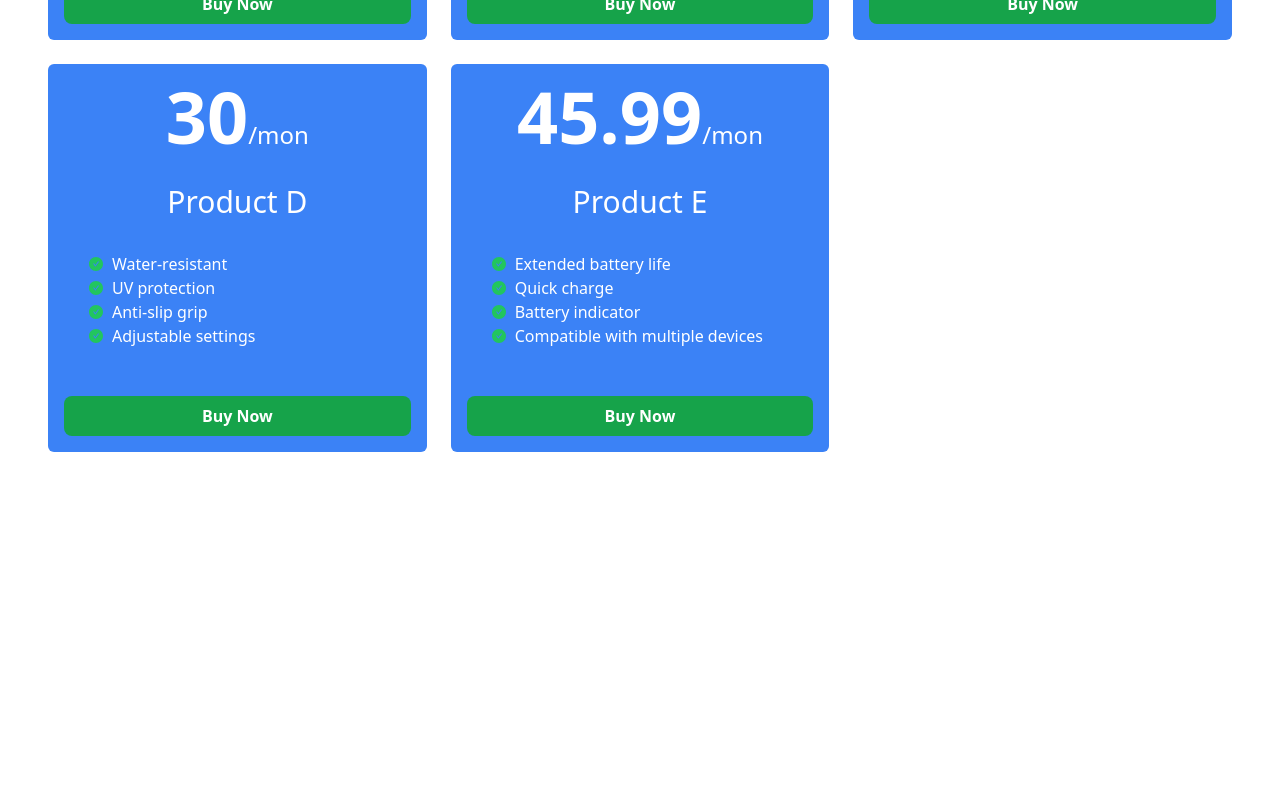
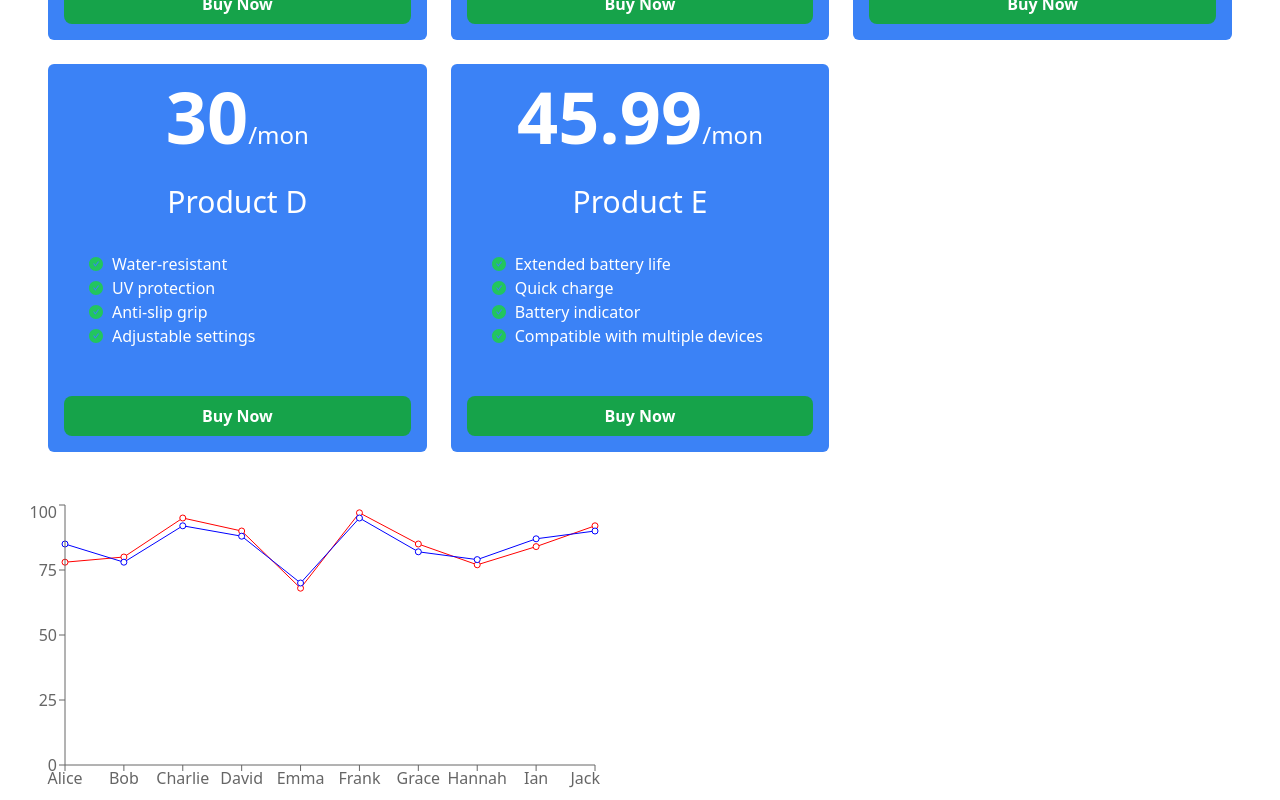
Before and after one commit to Imamasharmeen/price-option-project, a React (Vite) app: page / in a window 1280 px wide. Shown: the part 596-1396 px from the top of the page. Before the commit the page ends 1096 px from the top, so only its background shows below. Built offline with nearby package versions, Linux system fonts and the light colour scheme.

Commit message:
Used Rechart to draw a Linechart

```diff
--- a/package.json
+++ b/package.json
@@ -13,7 +13,8 @@
     "prop-types": "^15.8.1",
     "react": "^18.3.1",
     "react-dom": "^18.3.1",
-    "react-icons": "^5.3.0"
+    "react-icons": "^5.3.0",
+    "recharts": "^2.13.0"
   },
   "devDependencies": {
     "@eslint/js": "^9.13.0",
--- a/src/App.jsx
+++ b/src/App.jsx
@@ -1,4 +1,5 @@
 
+import LineChart from './components/LineChart/LineChart'
 import NavBar from './components/NavBer/Navber'
 import PriceOptions from './components/PriceOptions/PriceOptions'
 
@@ -7,6 +8,7 @@
     <div>
       <NavBar></NavBar>
       <PriceOptions></PriceOptions>
+      <LineChart></LineChart>
     </div>
   )
 }
--- /dev/null
+++ b/src/components/LineChart/LineChart.jsx
@@ -0,0 +1,27 @@
+import { LineChart as LChart, Line, XAxis, YAxis } from 'recharts';
+
+export default function LineChart() {
+    const subjectMarksData = [
+        { id: 1, name: 'Alice', physics: 85, chemistry: 90, math: 78 },
+        { id: 2, name: 'Bob', physics: 78, chemistry: 85, math: 80 },
+        { id: 3, name: 'Charlie', physics: 92, chemistry: 88, math: 95 },
+        { id: 4, name: 'David', physics: 88, chemistry: 84, math: 90 },
+        { id: 5, name: 'Emma', physics: 70, chemistry: 75, math: 68 },
+        { id: 6, name: 'Frank', physics: 95, chemistry: 91, math: 97 },
+        { id: 7, name: 'Grace', physics: 82, chemistry: 78, math: 85 },
+        { id: 8, name: 'Hannah', physics: 79, chemistry: 83, math: 77 },
+        { id: 9, name: 'Ian', physics: 87, chemistry: 89, math: 84 },
+        { id: 10, name: 'Jack', physics: 90, chemistry: 88, math: 92 }
+    ];
+
+  return (
+    <div>
+        <LChart width={600} height={300} data={subjectMarksData}>
+            <Line dataKey="math" stroke="red" />
+            <Line dataKey={'physics'} stroke='blue'></Line>
+            <XAxis dataKey="name" />
+            <YAxis />
+        </LChart>
+    </div>
+  )
+}
```
Also changed, not shown: 1 other file (tests, documents, lock files or other folders).
